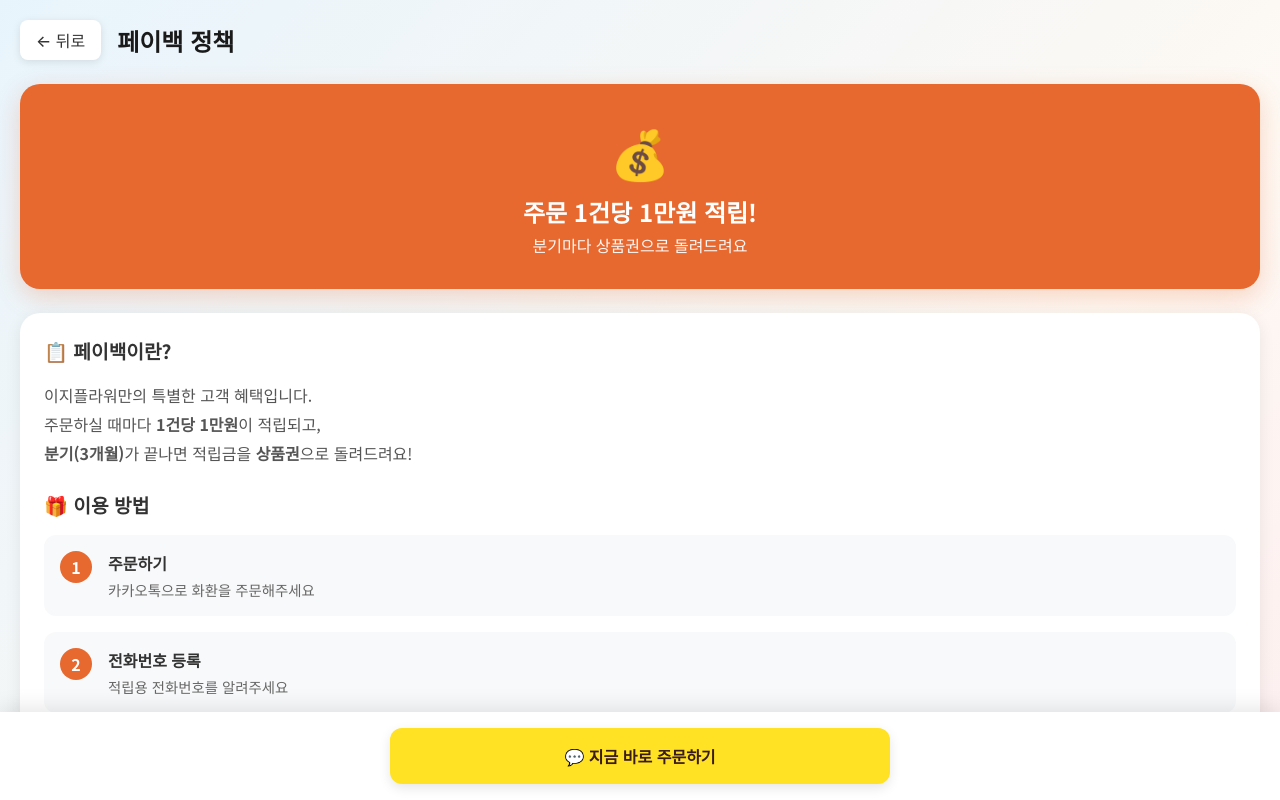
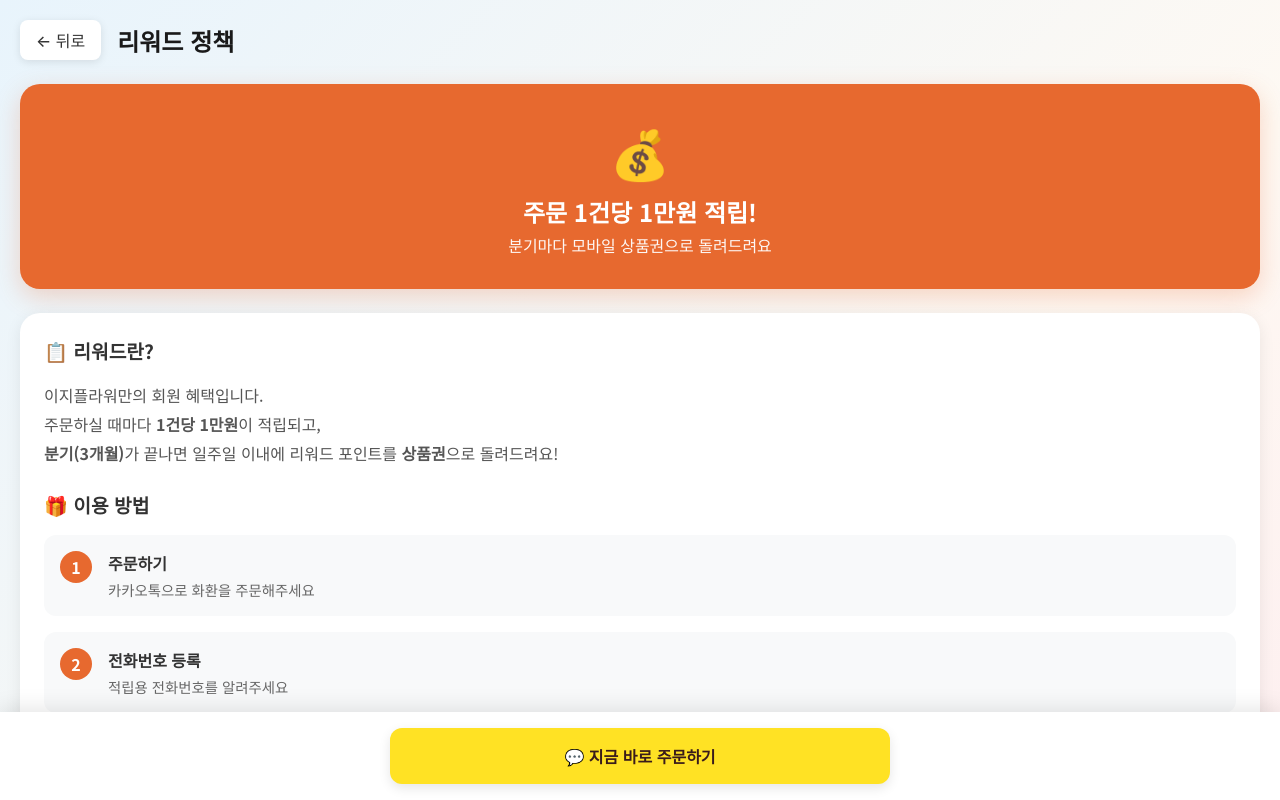
Before and after one commit to ysyang95/easyflower-site, a Next.js app: page /policy in a window 1280 px wide. Shown: the top 800 px of the page. Built offline with nearby package versions, Linux system fonts and the light colour scheme.

Commit message:
feat: rename payback to reward update banner and policy text

```diff
--- a/app/page.tsx
+++ b/app/page.tsx
@@ -16,8 +16,8 @@ export default function Home() {
             <Link href="/policy" className="payback-banner">
                 <div className="payback-icon">💰</div>
                 <div className="payback-content">
-                    <div className="payback-title">주문 1건당 1만원 페이백!</div>
-                    <div className="payback-desc">특별한 고객님을 위한 이지플라워만의 혜택입니다</div>
+                    <div className="payback-title">주문 1건당 1만원 리워드 적립!</div>
+                    <div className="payback-desc">기업 회원 대상, 리워드를 모바일 상품권으로 증정</div>
                 </div>
             </Link>
 
--- a/app/policy/page.tsx
+++ b/app/policy/page.tsx
@@ -6,23 +6,23 @@ export default function PolicyPage() {
             {/* 헤더 */}
             <div className="policy-header">
                 <Link href="/" className="back-btn">← 뒤로</Link>
-                <h1 className="policy-title">페이백 정책</h1>
+                <h1 className="policy-title">리워드 정책</h1>
             </div>
 
             {/* 메인 배너 */}
             <div className="policy-banner">
                 <div className="policy-banner-icon">💰</div>
                 <div className="policy-banner-title">주문 1건당 1만원 적립!</div>
-                <div className="policy-banner-sub">분기마다 상품권으로 돌려드려요</div>
+                <div className="policy-banner-sub">분기마다 모바일 상품권으로 돌려드려요</div>
             </div>
 
             {/* 정책 설명 */}
             <div className="policy-content">
-                <h2 className="policy-section-title">📋 페이백이란?</h2>
+                <h2 className="policy-section-title">📋 리워드란?</h2>
                 <p className="policy-text">
-                    이지플라워만의 특별한 고객 혜택입니다.<br />
+                    이지플라워만의 회원 혜택입니다.<br />
                     주문하실 때마다 <strong>1건당 1만원</strong>이 적립되고,<br />
-                    <strong>분기(3개월)</strong>가 끝나면 적립금을 <strong>상품권</strong>으로 돌려드려요!
+                    <strong>분기(3개월)</strong>가 끝나면 일주일 이내에 리워드 포인트를 <strong>상품권</strong>으로 돌려드려요!
                 </p>
 
                 <h2 className="policy-section-title">🎁 이용 방법</h2>
```
